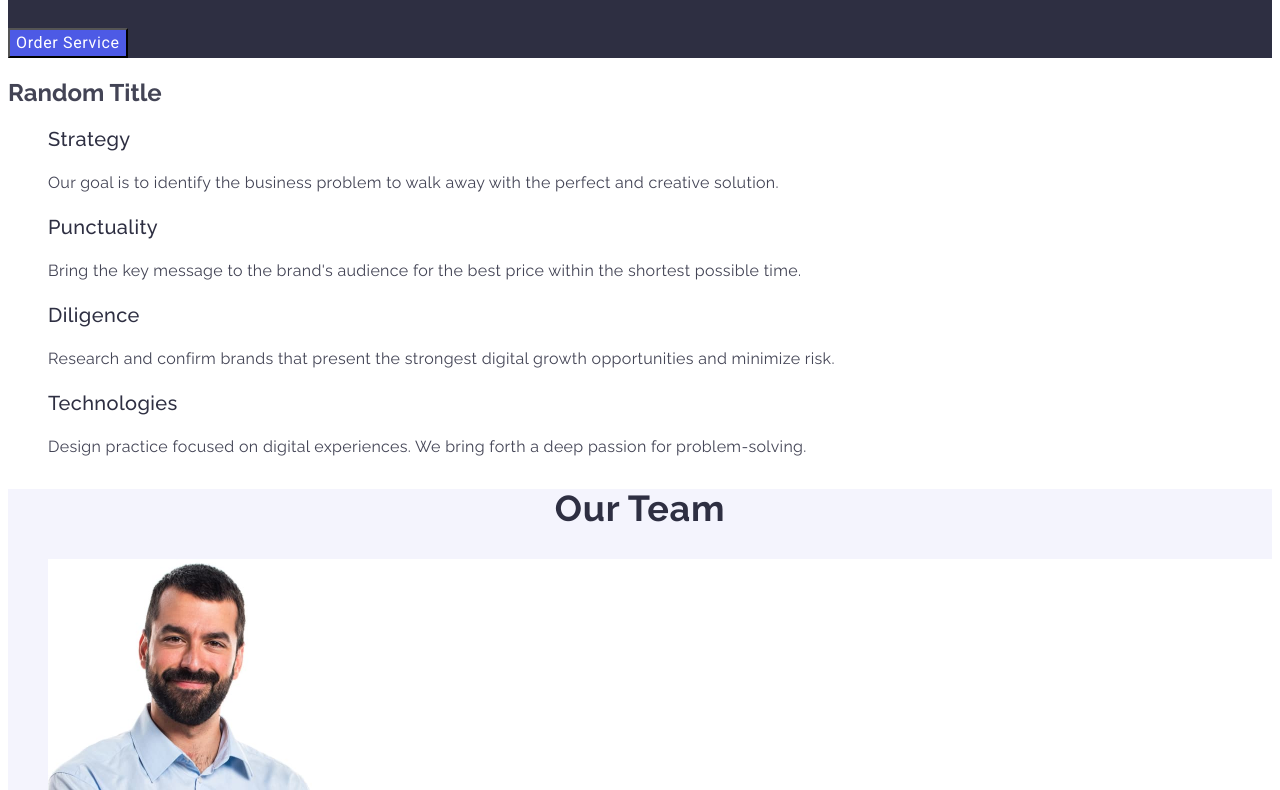
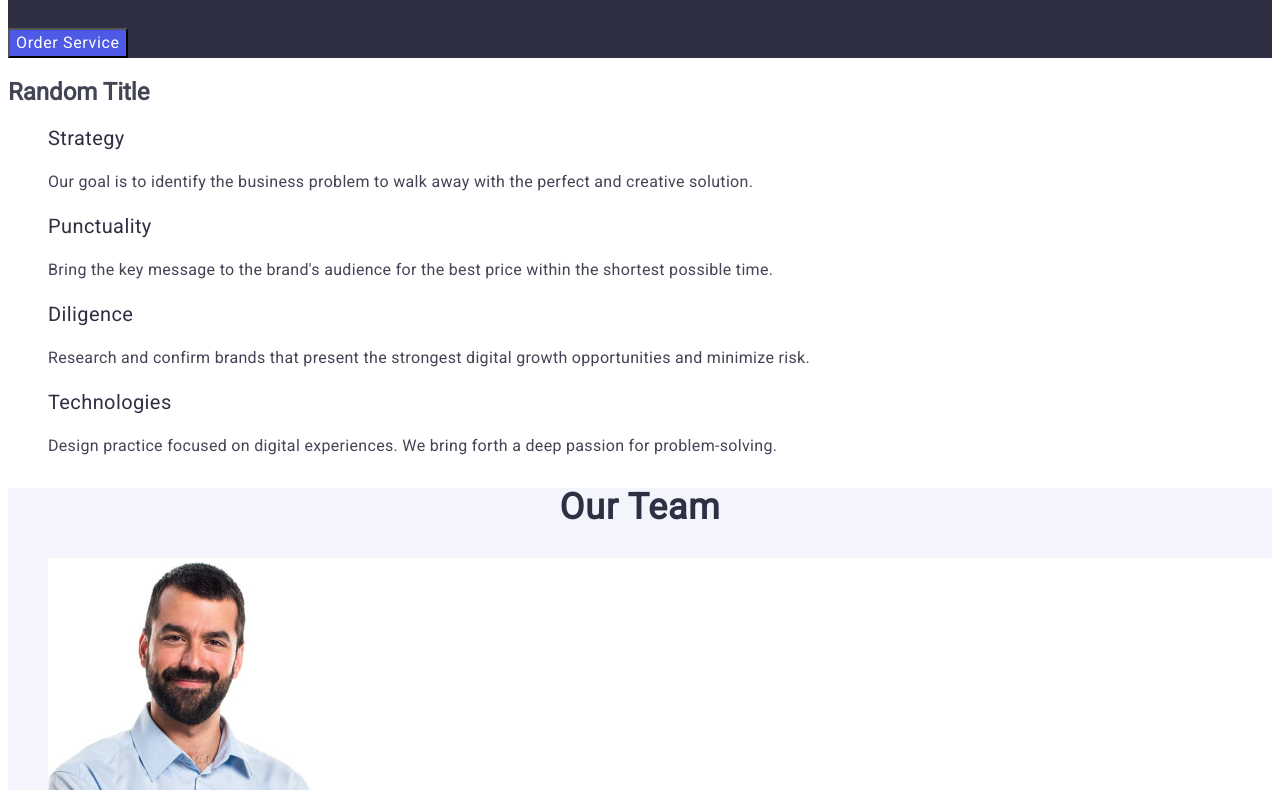
Before and after one commit to busra1900/goit-markup-hw-02, a plain HTML site: page index.html in a window 1280 px wide. Shown: the part 306-1096 px from the top of the page. Drawn offline with Linux system fonts and the light colour scheme.

Commit message:
Add files via upload

```diff
--- a/css/style.css
+++ b/css/style.css
@@ -1,6 +1,5 @@
 body {
-    font-family: "Roboto", sans-serif;
-    font-family: "Raleway", sans-serif;
+    font-family: "Roboto","Raleway", sans-serif;
     background-color: #FFFFFF;
     color:#434455;
 }
```
